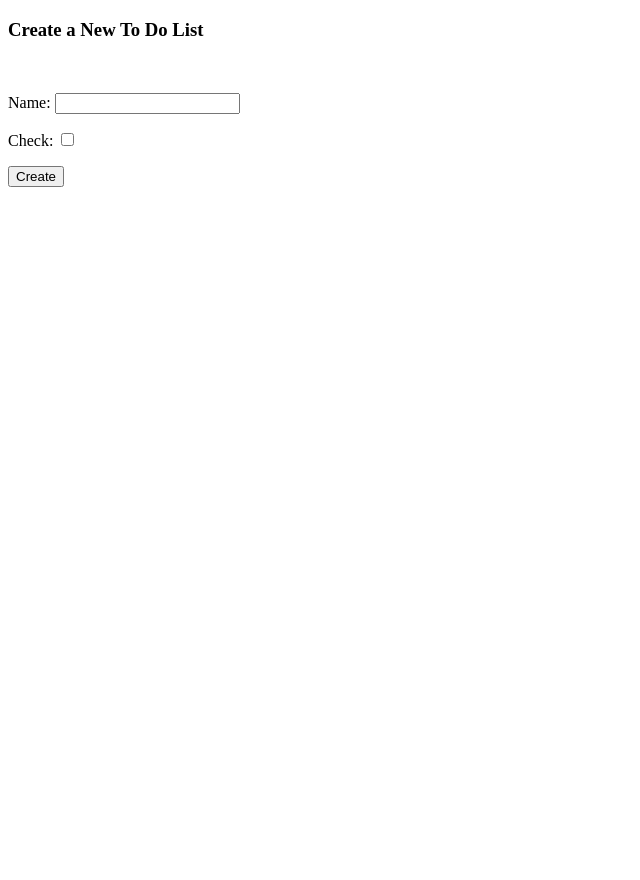
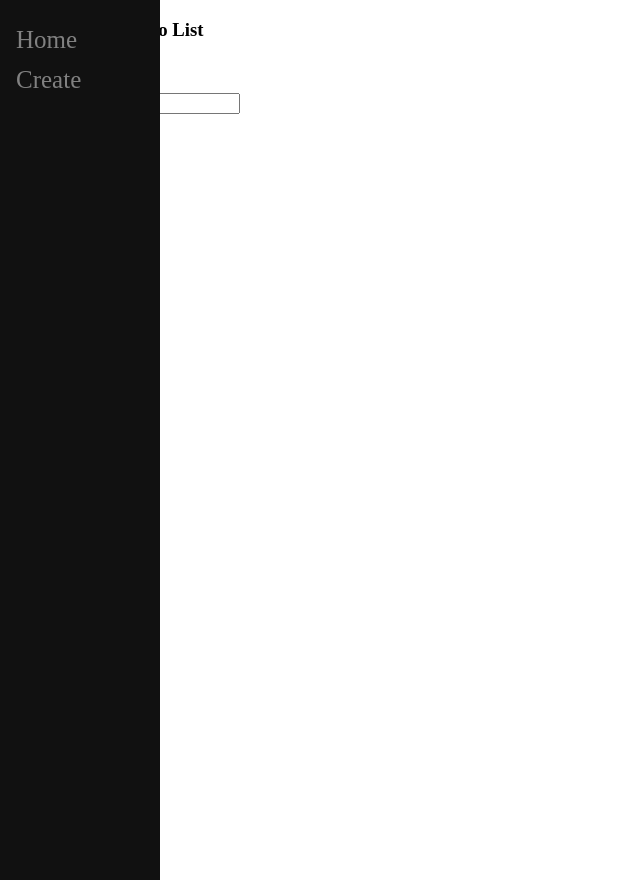
Before and after one commit to shashank725/ToDo_app, a Django app: page /create/ in a window 1280 px wide. Shown: the whole page, without its empty margins (0-640 px from the left). Run offline with Django 3.2, Linux system fonts and the light colour scheme.

Commit message:
Added navbar

```diff
--- a/main/forms.py
+++ b/main/forms.py
@@ -2,4 +2,4 @@ from django import forms
 
 class CreateNewList(forms.Form):
     name=forms.CharField(label="Name", max_length=100)
-    check=forms.BooleanField()
+    check=forms.BooleanField(required=False)
--- a/main/templates/main/base.html
+++ b/main/templates/main/base.html
@@ -4,8 +4,42 @@
     <meta charset="UTF-8">
     <title>{% block tittle %} ToDo App {% endblock %}</title>
     {% block head %} {% endblock %}
+    <style type="text/css">
+		.sidenav {
+			height:100%;
+			width:160px;
+			position: fixed;
+			z-index:1;
+			top:0;
+			left:0;
+			background-color:#111;
+            overflow-x: hidden;
+			padding-top:20px;
+		}
+		.sidenav a {
+			padding:6px 8px 6px 16px;
+			text-decoration: none;
+			font-size:25px;
+			color: #818181;
+			display:block;
+		}
+
+		.sidenav a:hover{
+			color:#f1f1f1;
+		}
+		.main{
+			margin-left:160px;
+			padding: 0px 10px;
+		}
+
+	</style>
 </head>
 <body>
+    <div class="sidenav">
+        <a href="{% url 'main:home' %}">Home</a>
+        <a href="{% url 'main:create' %}">Create</a>
+        <a href="{% url 'main:' %}"></a>
+    </div>
     <div id="content" name="content">
         {% block content %}
 
--- a/main/urls.py
+++ b/main/urls.py
@@ -1,6 +1,7 @@
 from django.urls import path
 from . import views
 
+app_name='main'
 urlpatterns = [
     path('', views.home, name='home'),
     path('<int:id>', views.index, name='index'),
```
